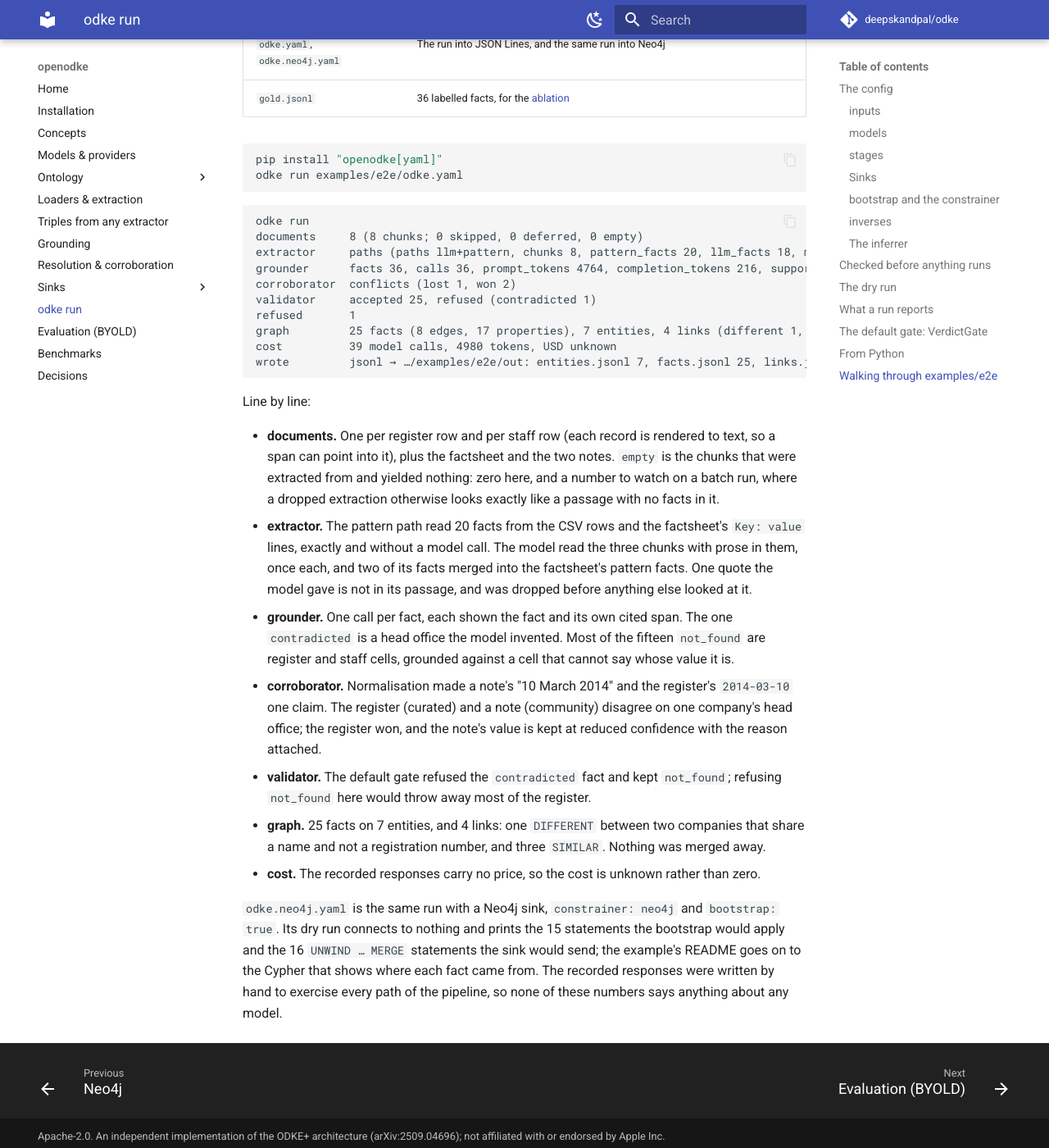
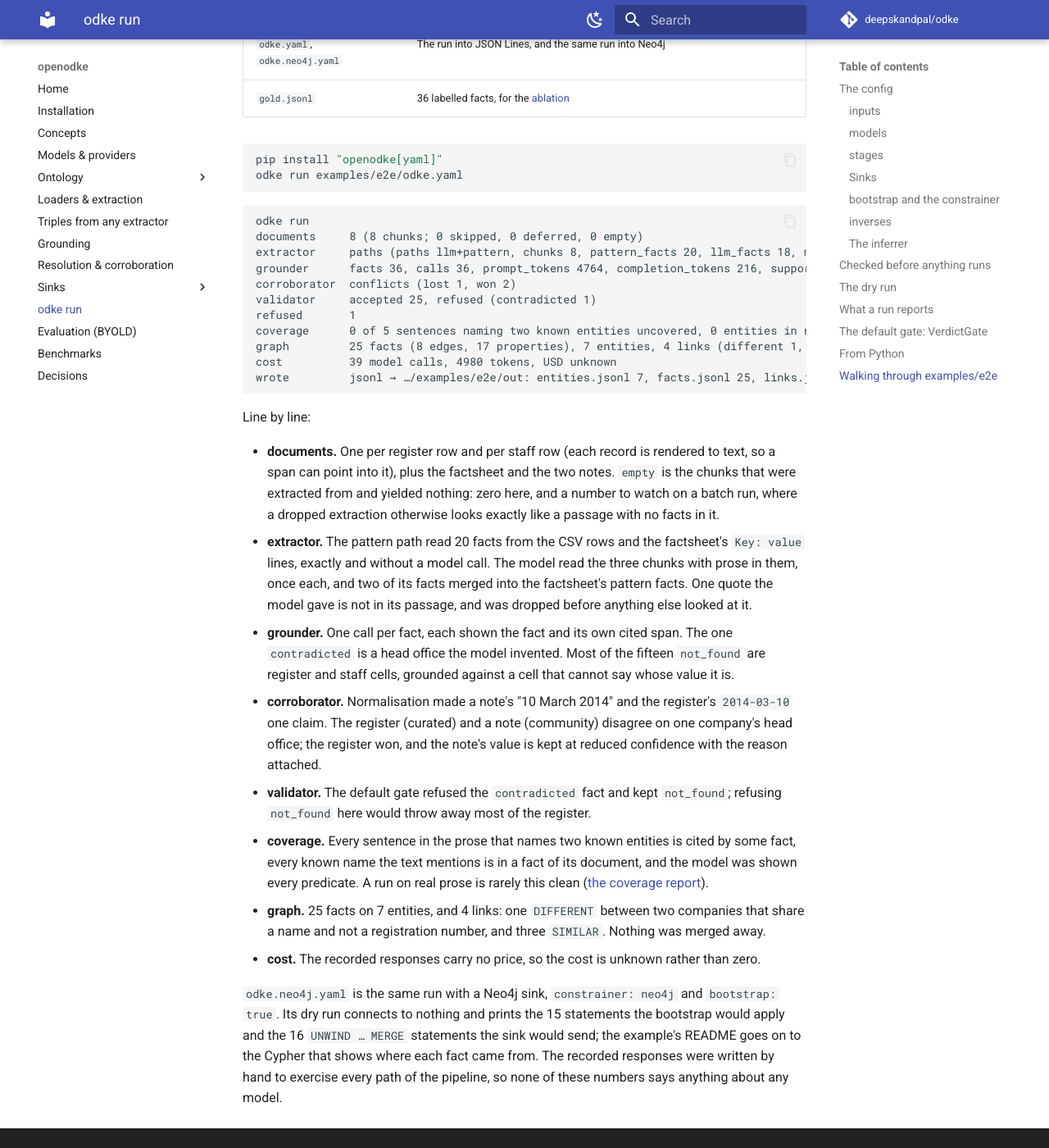
Before and after one commit to deepskandpal/odke, an MkDocs documentation site: the page built from docs/run.md, in a window 1280 px wide and 1400 px high, scrolled down 9879 px. Shown: the whole window at 82% size. Built offline with MkDocs 1.6.1 and Material for MkDocs 9.7.7, drawn with Linux system fonts in a browser that asks for light colours; comment, search, counter and statistics services are not loaded.

Commit message:
docs: the coverage line in the e2e walkthroughs
Co-Authored-By: Claude Opus 5.5 <noreply@anthropic.com>
Claude-Session: https://claude.ai/code/session_016EZ1FgTUH3NKEQyU837Wcd

```diff
--- a/docs/run.md
+++ b/docs/run.md
@@ -373,6 +373,7 @@ grounder      facts 36, calls 36, prompt_tokens 4764, completion_tokens 216, sup
 corroborator  conflicts (lost 1, won 2)
 validator     accepted 25, refused (contradicted 1)
 refused       1
+coverage      0 of 5 sentences naming two known entities uncovered, 0 entities in no fact, 0 relations never offered, 0 unused
 graph         25 facts (8 edges, 17 properties), 7 entities, 4 links (different 1, similar 3)
 cost          39 model calls, 4980 tokens, USD unknown
 wrote         jsonl → …/examples/e2e/out: entities.jsonl 7, facts.jsonl 25, links.jsonl 4, manifest.json
@@ -400,6 +401,10 @@ Line by line:
   reduced confidence with the reason attached.
 - **validator.** The default gate refused the `contradicted` fact and kept
   `not_found`; refusing `not_found` here would throw away most of the register.
+- **coverage.** Every sentence in the prose that names two known entities is
+  cited by some fact, every known name the text mentions is in a fact of its
+  document, and the model was shown every predicate. A run on real prose is
+  rarely this clean ([the coverage report](grounding.md#what-extraction-left-behind-the-coverage-report)).
 - **graph.** 25 facts on 7 entities, and 4 links: one `DIFFERENT` between two
   companies that share a name and not a registration number, and three `SIMILAR`.
   Nothing was merged away.
```
Also changed, not shown: examples/e2e/README.md (+4 -0 lines).
